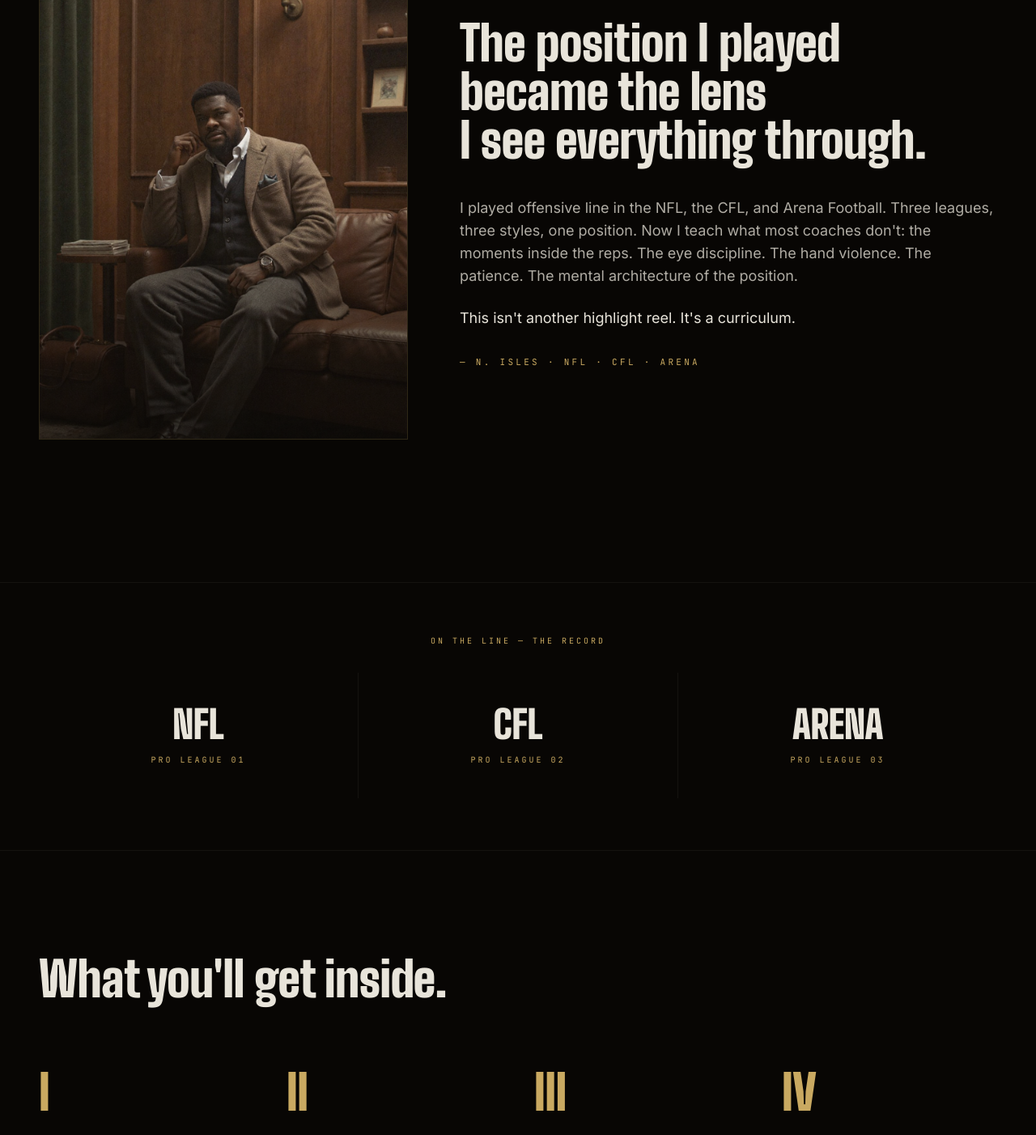
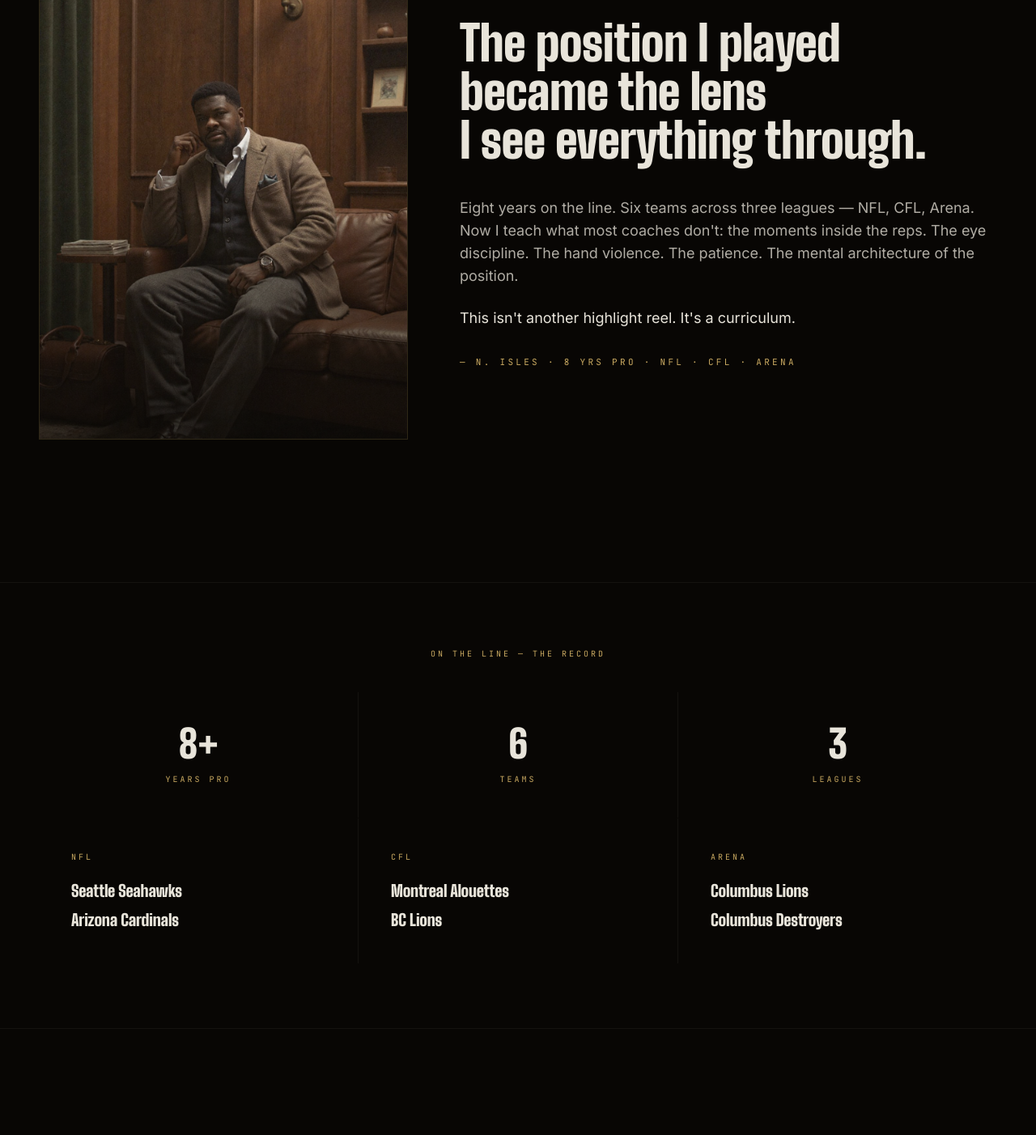
Before and after one commit to nathanisles-ctrl/nateisles, a Next.js app: page /coaching in a window 1280 px wide. Shown: the part 1041-2443 px from the top of the page at 81% size. Built offline with nearby package versions, Linux system fonts and the light colour scheme.

Commit message:
Coaching: real record — 8 yrs, 6 teams, 3 leagues, all named

```diff
--- a/app/coaching/page.tsx
+++ b/app/coaching/page.tsx
@@ -130,11 +130,11 @@
               className="mt-10 text-bone/75 text-base md:text-lg leading-relaxed space-y-6"
             >
               <p>
-                I played offensive line in the NFL, the CFL, and Arena
-                Football. Three leagues, three styles, one position. Now I
-                teach what most coaches don&apos;t: the moments inside the
-                reps. The eye discipline. The hand violence. The patience.
-                The mental architecture of the position.
+                Eight years on the line. Six teams across three leagues —
+                NFL, CFL, Arena. Now I teach what most coaches don&apos;t:
+                the moments inside the reps. The eye discipline. The hand
+                violence. The patience. The mental architecture of the
+                position.
               </p>
               <p className="text-bone">
                 This isn&apos;t another highlight reel. It&apos;s a curriculum.
@@ -151,34 +151,73 @@
               }}
               className="mt-8 text-ember font-mono text-[11px] tracking-[0.3em]"
             >
-              — N. ISLES · NFL · CFL · ARENA
+              — N. ISLES · 8 YRS PRO · NFL · CFL · ARENA
             </motion.p>
           </div>
         </div>
       </section>
 
-      {/* NFL CREDENTIALS */}
-      <section className="relative px-6 md:px-12 py-16 border-t border-bone/5">
+      {/* THE RECORD */}
+      <section className="relative px-6 md:px-12 py-20 border-t border-bone/5">
         <div className="max-w-[1300px] mx-auto">
-          <p className="text-ember font-mono text-[10px] tracking-[0.3em] mb-8 text-center">
+          <p className="text-ember font-mono text-[10px] tracking-[0.3em] mb-10 text-center">
             ON THE LINE — THE RECORD
           </p>
-          <div className="grid grid-cols-3 gap-px bg-bone/5">
+
+          {/* Summary stats */}
+          <div className="grid grid-cols-3 gap-px bg-bone/5 mb-px">
             {[
-              { stat: "NFL", label: "PRO LEAGUE 01" },
-              { stat: "CFL", label: "PRO LEAGUE 02" },
-              { stat: "ARENA", label: "PRO LEAGUE 03" },
+              { stat: "8+", label: "YEARS PRO" },
+              { stat: "6", label: "TEAMS" },
+              { stat: "3", label: "LEAGUES" },
             ].map((c) => (
               <div
                 key={c.label}
                 className="bg-obsidian-deep p-6 md:p-10 text-center"
               >
-                <div className="font-display font-black text-bone text-3xl md:text-5xl tracking-[0.04em]">
+                <div className="font-display font-black text-bone text-3xl md:text-5xl tracking-[0.04em] tabular-nums">
                   {c.stat}
                 </div>
                 <div className="mt-3 text-ember font-mono text-[9px] md:text-[10px] tracking-[0.3em]">
                   {c.label}
                 </div>
+              </div>
+            ))}
+          </div>
+
+          {/* Teams by league */}
+          <div className="grid grid-cols-1 md:grid-cols-3 gap-px bg-bone/5">
+            {[
+              {
+                league: "NFL",
+                teams: ["Seattle Seahawks", "Arizona Cardinals"],
+              },
+              {
+                league: "CFL",
+                teams: ["Montreal Alouettes", "BC Lions"],
+              },
+              {
+                league: "ARENA",
+                teams: ["Columbus Lions", "Columbus Destroyers"],
+              },
+            ].map((g) => (
+              <div
+                key={g.league}
+                className="bg-obsidian-deep p-6 md:p-10"
+              >
+                <div className="text-ember font-mono text-[10px] tracking-[0.3em] mb-5">
+                  {g.league}
+                </div>
+                <ul className="space-y-2">
+                  {g.teams.map((t) => (
+                    <li
+                      key={t}
+                      className="font-display font-black text-bone text-lg md:text-xl tracking-[0.02em]"
+                    >
+                      {t}
+                    </li>
+                  ))}
+                </ul>
               </div>
             ))}
           </div>
```
